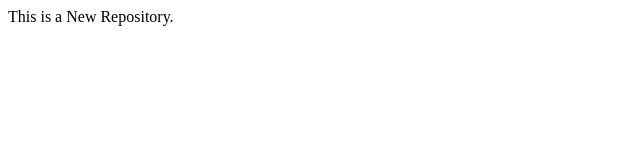
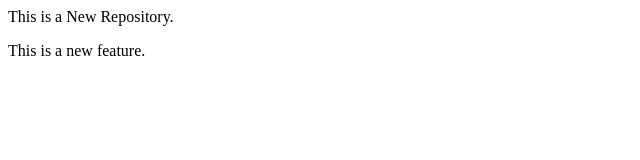
Before and after one commit to NextGenPiyush734/localrepo, a plain HTML site: page index.html in a window 1280 px wide. Shown: the whole page, without its empty margins (0-640 px from the left). Drawn offline with Linux system fonts and the light colour scheme.

Commit message:
Add new feature

```diff
--- a/index.html
+++ b/index.html
@@ -1 +1,2 @@
 <P>This is a New Repository.</P>
+<P>This is a new feature.</P>
```
